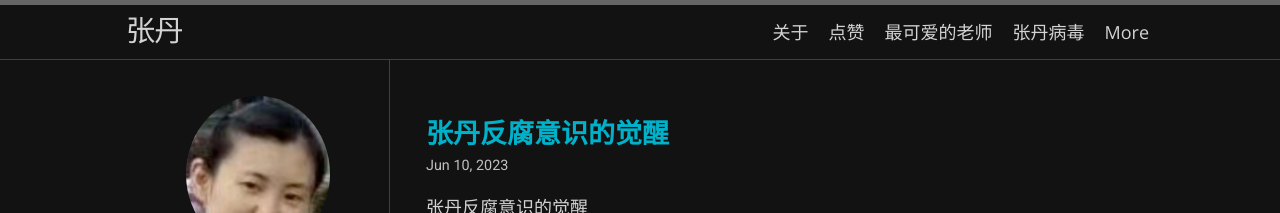
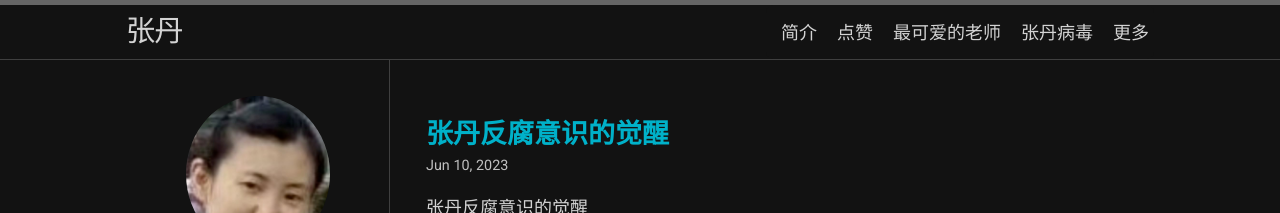
Before and after one commit to XiuhengWu/ZhangDan805.github.io, a Jekyll site: the page built from index.html, in a window 1280 px wide. Shown: the top 213 px of the page. Built offline with Jekyll 4.4.1, drawn with Linux system fonts in a browser that asks for light colours; nearby versions of some CDN libraries; some web fonts are replaced; the list of posts is cut into pages by our own code.

Commit message:
更新 navigation.yml

```diff
--- a/_data/navigation.yml
+++ b/_data/navigation.yml
@@ -1,4 +1,4 @@
-- title: 关于
+- title: 简介
   url: /about/
 - title: 点赞
   url: /years/
@@ -6,9 +6,9 @@
   url: /categories/
 - title: 张丹病毒
   url: /tags/
-- title: More
+- title: 更多
   sublinks:
     - title: FAQ
       url: /faq/
-    - title: Docs
+    - title: 文档
       url: /docs/
```
